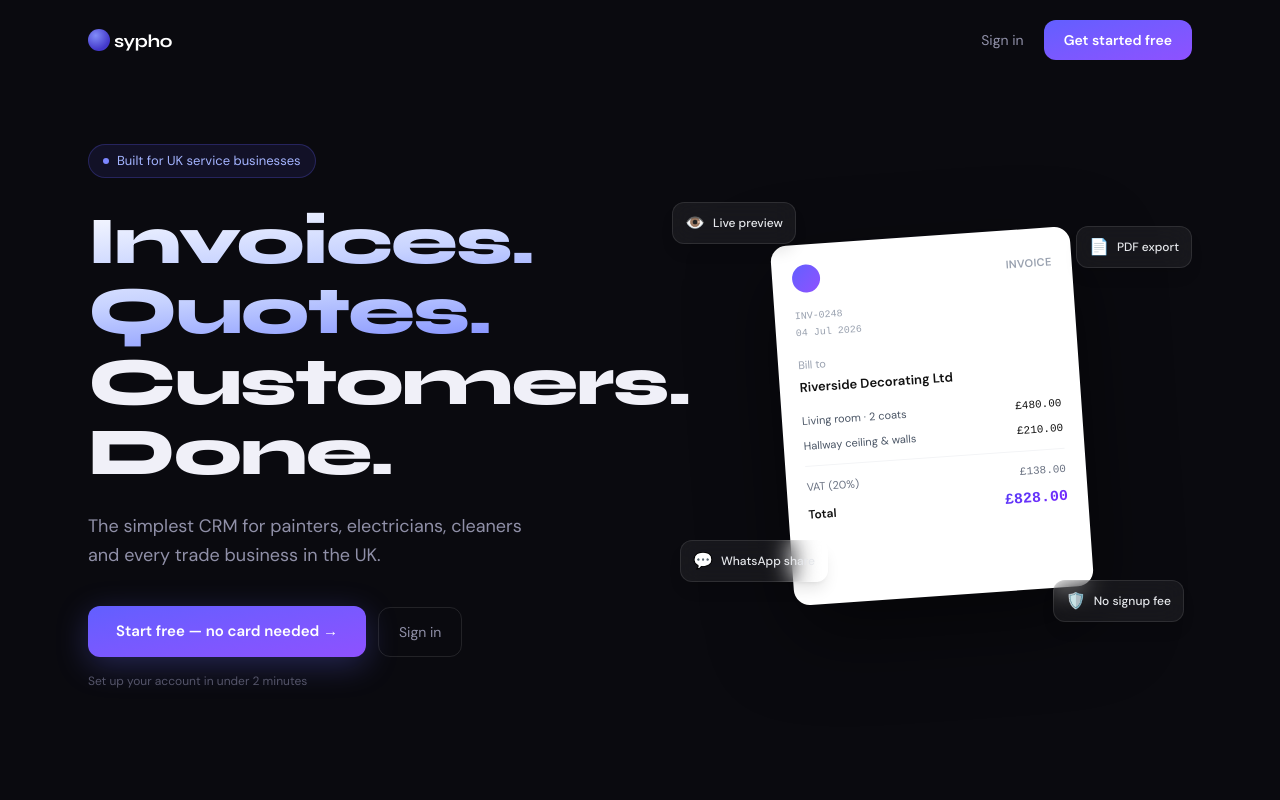
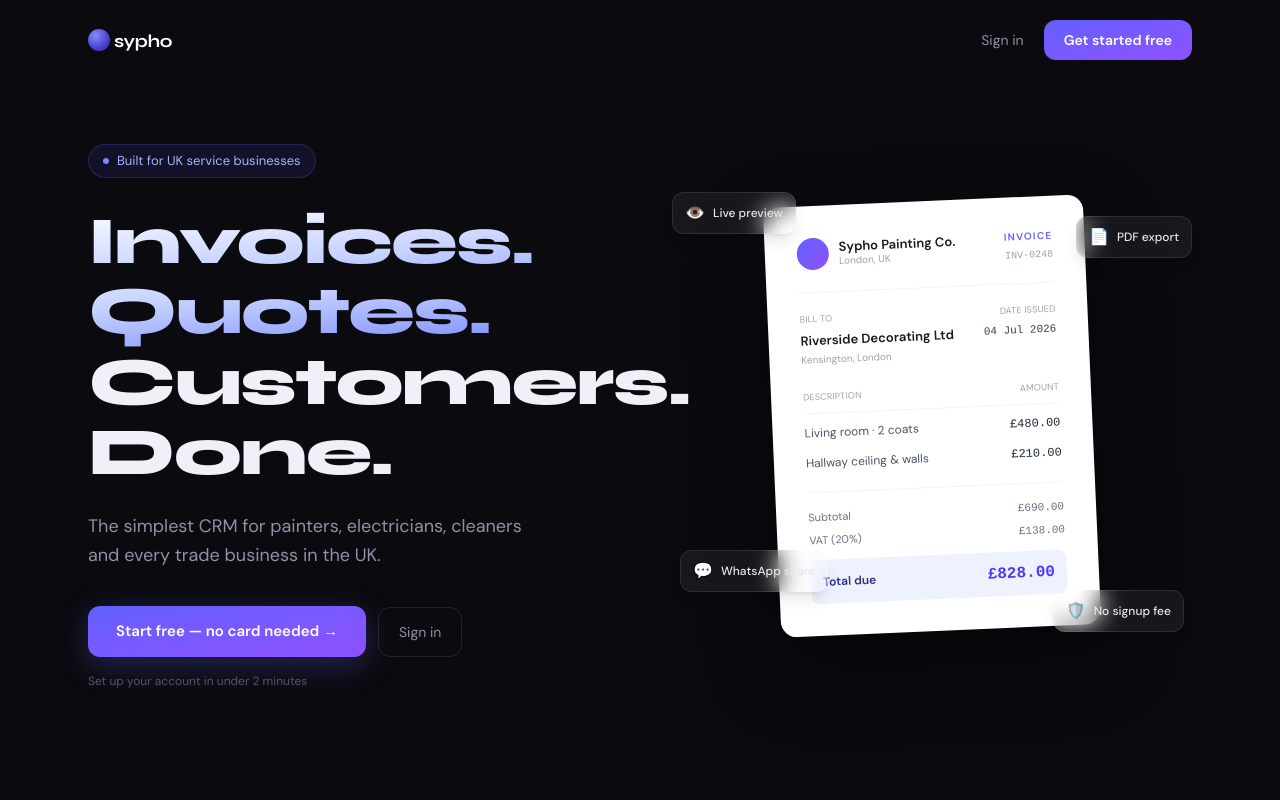
Before and after one commit to behnamorang/sypho-invoice, a Next.js app: page / in a window 1280 px wide. Shown: the top 800 px of the page. Built offline with nearby package versions, Linux system fonts and the light colour scheme.

Commit message:
Upgrade homepage invoice mockup with detailed layout
Co-authored-by: behnamorang <behnamorang@users.noreply.github.com>

```diff
--- a/app/page.tsx
+++ b/app/page.tsx
@@ -66,37 +66,64 @@ export default function HomePage() {
           <p className="text-xs text-[color:var(--t3)]">Set up your account in under 2 minutes</p>
         </div>
 
-        <div className="relative mx-auto w-full max-w-[380px] lg:max-w-none h-[420px] sm:h-[460px]">
-          <div className="absolute inset-0 m-auto w-[280px] sm:w-[300px] h-[360px] rounded-2xl bg-white shadow-[0_30px_80px_rgba(0,0,0,0.5)] rotate-[-4deg] p-5 text-[#111]">
-            <div className="flex items-center justify-between mb-4">
-              <div className="w-7 h-7 rounded-full bg-gradient-to-br from-indigo-500 to-violet-500" />
-              <span className="text-[11px] font-bold tracking-wide text-gray-400">INVOICE</span>
-            </div>
-            <div className="text-[10px] text-gray-400 mb-0.5" style={{ fontFamily: 'ui-monospace,monospace' }}>INV-0248</div>
-            <div className="text-[10px] text-gray-400 mb-4" style={{ fontFamily: 'ui-monospace,monospace' }}>04 Jul 2026</div>
-
-            <div className="text-[11px] text-gray-400 mb-1">Bill to</div>
-            <div className="text-[13px] font-semibold mb-4">Riverside Decorating Ltd</div>
-
-            <div className="space-y-2 pb-3 mb-3 border-b border-gray-100">
-              <div className="flex justify-between text-[11px]">
-                <span className="text-gray-600">Living room · 2 coats</span>
-                <span style={{ fontFamily: 'ui-monospace,monospace' }}>£480.00</span>
+        <div className="relative mx-auto w-full max-w-[380px] lg:max-w-none h-[440px] sm:h-[480px]">
+          <div className="absolute inset-0 m-auto w-[300px] sm:w-[320px] h-[400px] sm:h-[430px] rounded-2xl bg-white shadow-[0_30px_80px_rgba(0,0,0,0.45)] rotate-[-2.5deg] p-7 sm:p-8 text-[#1a1a1a] flex flex-col">
+            <div className="flex items-start justify-between pb-5 mb-5 border-b border-gray-100">
+              <div className="flex items-center gap-2.5">
+                <div className="w-8 h-8 rounded-full bg-gradient-to-br from-indigo-500 to-violet-500 flex-shrink-0" />
+                <div>
+                  <div className="text-[13px] font-bold leading-tight">Sypho Painting Co.</div>
+                  <div className="text-[10px] text-gray-400 leading-tight">London, UK</div>
+                </div>
               </div>
-              <div className="flex justify-between text-[11px]">
-                <span className="text-gray-600">Hallway ceiling &amp; walls</span>
-                <span style={{ fontFamily: 'ui-monospace,monospace' }}>£210.00</span>
+              <div className="text-right">
+                <div className="text-[10px] font-bold tracking-[0.12em] text-indigo-500 uppercase mb-1">Invoice</div>
+                <div className="text-[10px] text-gray-400" style={{ fontFamily: 'ui-monospace,monospace' }}>INV-0248</div>
               </div>
             </div>
-            <div className="flex justify-between text-[11px] text-gray-500 mb-1">
-              <span>VAT (20%)</span>
-              <span style={{ fontFamily: 'ui-monospace,monospace' }}>£138.00</span>
+
+            <div className="flex justify-between mb-6">
+              <div>
+                <div className="text-[9px] text-gray-400 uppercase tracking-wide mb-1">Bill to</div>
+                <div className="text-[13px] font-semibold">Riverside Decorating Ltd</div>
+                <div className="text-[10px] text-gray-400 mt-0.5">Kensington, London</div>
+              </div>
+              <div className="text-right">
+                <div className="text-[9px] text-gray-400 uppercase tracking-wide mb-1">Date issued</div>
+                <div className="text-[11px] text-gray-700" style={{ fontFamily: 'ui-monospace,monospace' }}>04 Jul 2026</div>
+              </div>
             </div>
-            <div className="flex justify-between items-center mt-2">
-              <span className="text-[12px] font-bold">Total</span>
-              <span className="text-[15px] font-extrabold bg-gradient-to-br from-indigo-600 to-violet-600 bg-clip-text text-transparent" style={{ fontFamily: 'ui-monospace,monospace' }}>
-                £828.00
-              </span>
+
+            <div className="flex-1">
+              <div className="flex justify-between text-[9px] text-gray-400 uppercase tracking-wide pb-2 mb-2.5 border-b border-gray-100">
+                <span>Description</span>
+                <span>Amount</span>
+              </div>
+              <div className="space-y-3">
+                <div className="flex justify-between text-[12px]">
+                  <span className="text-gray-600">Living room · 2 coats</span>
+                  <span className="text-gray-800" style={{ fontFamily: 'ui-monospace,monospace' }}>£480.00</span>
+                </div>
+                <div className="flex justify-between text-[12px]">
+                  <span className="text-gray-600">Hallway ceiling &amp; walls</span>
+                  <span className="text-gray-800" style={{ fontFamily: 'ui-monospace,monospace' }}>£210.00</span>
+                </div>
+              </div>
+            </div>
+
+            <div className="pt-4 mt-4 border-t border-gray-100">
+              <div className="flex justify-between text-[11px] text-gray-500 mb-1.5">
+                <span>Subtotal</span>
+                <span style={{ fontFamily: 'ui-monospace,monospace' }}>£690.00</span>
+              </div>
+              <div className="flex justify-between text-[11px] text-gray-500 mb-3">
+                <span>VAT (20%)</span>
+                <span style={{ fontFamily: 'ui-monospace,monospace' }}>£138.00</span>
+              </div>
+              <div className="flex justify-between items-center bg-indigo-50 rounded-lg px-3 py-2.5">
+                <span className="text-[12px] font-bold text-indigo-900">Total due</span>
+                <span className="text-[16px] font-extrabold text-indigo-600" style={{ fontFamily: 'ui-monospace,monospace' }}>£828.00</span>
+              </div>
             </div>
           </div>
 
```
